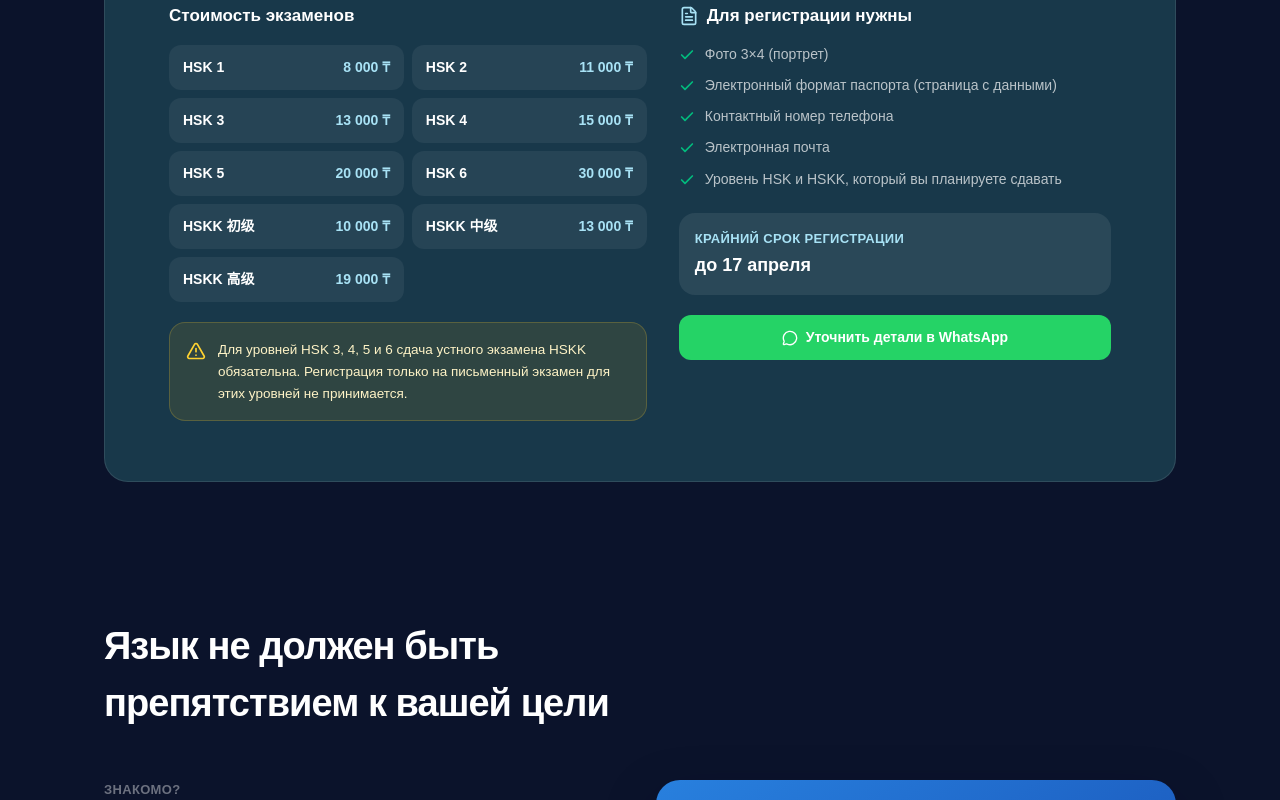
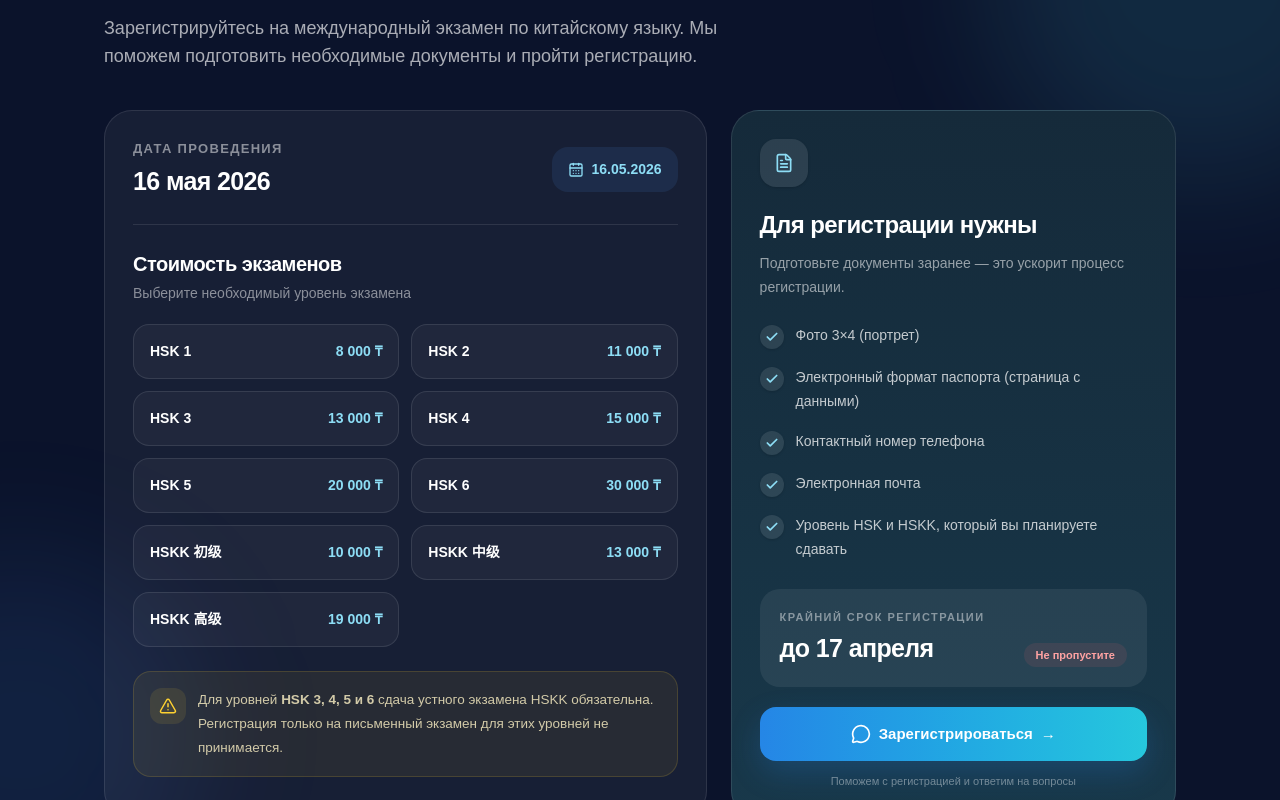
Before and after one commit to olzhas2357/Zagran-Easy, a Next.js app: page /language in a window 1280 px wide. Shown: the part 1920-2720 px from the top of the page. Built offline with nearby package versions, Linux system fonts and the light colour scheme; no server answers; a web font is replaced by a local one.

Commit message:
fix design

```diff
--- a/components/language/ExamAnnouncement.tsx
+++ b/components/language/ExamAnnouncement.tsx
@@ -1,4 +1,10 @@
-import { AlertTriangle, CalendarDays, Check, FileText, MessageCircle } from "lucide-react";
+import {
+  AlertTriangle,
+  CalendarDays,
+  Check,
+  FileText,
+  MessageCircle,
+} from "lucide-react";
 import { FadeIn } from "@/components/ui/FadeIn";
 import { waUrl } from "@/lib/utils";
 
@@ -24,82 +30,160 @@ const REQUIRED_DOCUMENTS = [
 
 export function ExamAnnouncement() {
   return (
-    <section className="bg-[#F5F8FF] py-10 sm:py-14 dark:bg-[#0B132B]">
-      <div className="mx-auto max-w-6xl px-4 sm:px-10">
+    <section className="relative overflow-hidden bg-[#F5F8FF] py-16 sm:py-20 lg:py-24 dark:bg-[#0B132B]">
+      {/* background decoration */}
+      <div className="pointer-events-none absolute -right-32 top-10 h-[420px] w-[420px] rounded-full bg-cyan-300/10 blur-3xl" />
+      <div className="pointer-events-none absolute -left-40 bottom-0 h-[360px] w-[360px] rounded-full bg-blue-400/10 blur-3xl" />
+
+      <div className="relative mx-auto max-w-6xl px-4 sm:px-10">
         <FadeIn>
-          <div
-                className="
-                    overflow-hidden rounded-[24px]
-                    border border-[#CBEAF8]
-                    bg-[#EAF7FD]
-                    px-5 py-6
-                    text-[#174B63]
-                    shadow-[0_12px_40px_rgba(74,157,196,0.12)]
-                    sm:px-8 sm:py-7
-                    dark:border-white/10
-                    dark:bg-[#18384A]
-                    dark:text-white
-                    dark:shadow-none
-                "
-                >
-            <div className="bg-[#EAF7FD] px-5 py-6 text-[#174B63] sm:px-8 sm:py-7 dark:bg-[#18384A] dark:text-white">
-              <div className="flex flex-wrap items-center gap-2 text-[12px] font-bold uppercase tracking-[0.12em] text-[#4A9DC4] dark:text-[#A8E2F5]">
+          {/* Header */}
+          <div className="max-w-3xl">
+            <div className="inline-flex items-center gap-2 rounded-full border border-blue-100 bg-[#EDF4FF] px-4 py-2 text-[12px] font-bold uppercase tracking-[0.1em] text-[#2563EB] dark:border-white/10 dark:bg-white/[0.06] dark:text-[#8DDDF5]">
               <CalendarDays className="h-4 w-4" />
               Международный экзамен
             </div>
-              <h2 className="mt-2 text-[25px] font-extrabold tracking-tight sm:text-[34px]">Регистрация на HSK и HSKK</h2>
-              <p className="mt-2 text-[15px] font-semibold text-[#427B91] dark:text-white/80">Дата экзамена: 16.05.2026</p>
+
+            <h2 className="mt-5 text-[36px] font-black leading-[1.03] tracking-[-0.035em] text-[#101828] sm:text-[48px] lg:text-[58px] dark:text-white">
+              Регистрация на
+              <br />
+              <span className="text-[#2563EB] dark:text-[#67D5F5]">
+                HSK и HSKK
+              </span>
+            </h2>
+
+            <p className="mt-5 max-w-2xl text-[16px] leading-7 text-[#52637A] sm:text-[18px] dark:text-white/65">
+              Зарегистрируйтесь на международный экзамен по китайскому
+              языку. Мы поможем подготовить необходимые документы и
+              пройти регистрацию.
+            </p>
           </div>
 
-            <div className="grid gap-8 p-5 sm:p-8 lg:grid-cols-[1.05fr_0.95fr]">
+          {/* Main content */}
+          <div className="mt-10 grid gap-6 lg:grid-cols-[1.15fr_0.85fr]">
+            {/* LEFT — prices */}
+            <div className="rounded-[28px] border border-[#E3EAF5] bg-white p-5 shadow-[0_20px_60px_rgba(35,70,120,0.08)] sm:p-7 dark:border-white/10 dark:bg-white/[0.05] dark:shadow-none">
+              <div className="flex flex-col gap-4 border-b border-slate-100 pb-6 sm:flex-row sm:items-center sm:justify-between dark:border-white/10">
                 <div>
-                <h3 className="text-[17px] font-extrabold text-ze-ink dark:text-white">Стоимость экзаменов</h3>
-                <div className="mt-4 grid grid-cols-1 gap-2 sm:grid-cols-2">
+                  <p className="text-[13px] font-bold uppercase tracking-[0.1em] text-[#70829A] dark:text-white/50">
+                    Дата проведения
+                  </p>
+
+                  <p className="mt-1 text-[25px] font-black tracking-tight text-[#101828] dark:text-white">
+                    16 мая 2026
+                  </p>
+                </div>
+
+                <div className="inline-flex w-fit items-center gap-2 rounded-2xl bg-[#EEF5FF] px-4 py-3 text-[14px] font-bold text-[#2563EB] dark:bg-blue-400/10 dark:text-[#8DDDF5]">
+                  <CalendarDays className="h-4 w-4" />
+                  16.05.2026
+                </div>
+              </div>
+
+              <div className="mt-6">
+                <h3 className="text-[20px] font-extrabold tracking-tight text-[#101828] dark:text-white">
+                  Стоимость экзаменов
+                </h3>
+
+                <p className="mt-1 text-[14px] text-[#70829A] dark:text-white/50">
+                  Выберите необходимый уровень экзамена
+                </p>
+
+                <div className="mt-5 grid grid-cols-1 gap-3 sm:grid-cols-2">
                   {EXAM_PRICES.map(([exam, price]) => (
-                    <div key={exam} className="flex items-center justify-between gap-3 rounded-xl bg-slate-50 px-3.5 py-3 dark:bg-white/[0.06]">
-                      <span className="text-[14px] font-semibold text-ze-ink dark:text-white">{exam}</span>
-                      <span className="whitespace-nowrap text-[14px] font-bold text-[#3D8DAF] dark:text-[#A8E2F5]">{price}</span>
+                    <div
+                      key={exam}
+                      className="group flex items-center justify-between gap-4 rounded-[16px] border border-[#E8EEF7] bg-[#F8FAFD] px-4 py-4 transition-all duration-200 hover:-translate-y-0.5 hover:border-[#B8D9F8] hover:bg-[#F0F7FF] hover:shadow-sm dark:border-white/10 dark:bg-white/[0.04] dark:hover:bg-white/[0.07]"
+                    >
+                      <span className="text-[14px] font-bold text-[#172033] dark:text-white">
+                        {exam}
+                      </span>
+
+                      <span className="whitespace-nowrap text-[14px] font-extrabold text-[#2586D8] dark:text-[#8DDDF5]">
+                        {price}
+                      </span>
                     </div>
                   ))}
                 </div>
+              </div>
 
-                <div className="mt-5 flex items-start gap-3 rounded-2xl border border-amber-200 bg-amber-50 p-4 dark:border-amber-300/20 dark:bg-amber-400/10">
-                  <AlertTriangle className="mt-0.5 h-5 w-5 flex-none text-amber-600 dark:text-amber-300" />
-                  <p className="text-[13.5px] leading-relaxed text-amber-950 dark:text-amber-100">
-                    Для уровней HSK 3, 4, 5 и 6 сдача устного экзамена HSKK обязательна. Регистрация только на письменный экзамен для этих уровней не принимается.
+              <div className="mt-6 flex items-start gap-3 rounded-[18px] border border-[#F8DFAC] bg-[#FFF9EC] p-4 dark:border-amber-300/15 dark:bg-amber-300/[0.07]">
+                <div className="flex h-9 w-9 flex-none items-center justify-center rounded-xl bg-amber-100 dark:bg-amber-300/10">
+                  <AlertTriangle className="h-4.5 w-4.5 text-amber-600 dark:text-amber-300" />
+                </div>
+
+                <p className="text-[13.5px] leading-6 text-[#755A20] dark:text-amber-100/80">
+                  Для уровней <strong>HSK 3, 4, 5 и 6</strong> сдача
+                  устного экзамена HSKK обязательна. Регистрация только
+                  на письменный экзамен для этих уровней не принимается.
                 </p>
               </div>
             </div>
 
-              <div className="flex flex-col">
-                <h3 className="flex items-center gap-2 text-[17px] font-extrabold text-ze-ink dark:text-white">
-                  <FileText className="h-5 w-5 text-[#4A9DC4] dark:text-[#A8E2F5]" />
+            {/* RIGHT — registration */}
+            <div className="flex flex-col rounded-[28px] border border-[#DCE8F7] bg-gradient-to-b from-[#EFF7FF] to-[#EAF8FC] p-5 shadow-[0_20px_60px_rgba(35,70,120,0.07)] sm:p-7 dark:border-white/10 dark:from-[#152A3A] dark:to-[#18384A] dark:shadow-none">
+              <div className="flex h-12 w-12 items-center justify-center rounded-2xl bg-white text-[#2586D8] shadow-sm dark:bg-white/10 dark:text-[#8DDDF5]">
+                <FileText className="h-5 w-5" />
+              </div>
+
+              <h3 className="mt-5 text-[24px] font-black tracking-tight text-[#101828] dark:text-white">
                 Для регистрации нужны
               </h3>
-                <ul className="mt-4 space-y-3">
+
+              <p className="mt-2 text-[14px] leading-6 text-[#61748A] dark:text-white/55">
+                Подготовьте документы заранее — это ускорит процесс
+                регистрации.
+              </p>
+
+              <ul className="mt-6 space-y-4">
                 {REQUIRED_DOCUMENTS.map((document) => (
-                    <li key={document} className="flex items-start gap-2.5 text-[14px] leading-snug text-slate-600 dark:text-white/70">
-                      <Check className="mt-0.5 h-4 w-4 flex-none text-emerald-500" strokeWidth={2.5} />
+                  <li
+                    key={document}
+                    className="flex items-start gap-3 text-[14px] leading-6 text-[#405269] dark:text-white/75"
+                  >
+                    <span className="mt-0.5 flex h-6 w-6 flex-none items-center justify-center rounded-full bg-white text-[#2586D8] shadow-sm dark:bg-white/10 dark:text-[#8DDDF5]">
+                      <Check className="h-3.5 w-3.5" strokeWidth={3} />
+                    </span>
+
                     {document}
                   </li>
                 ))}
               </ul>
 
-                <div className="mt-6 rounded-2xl bg-[#EBF1FE] p-4 dark:bg-white/[0.08]">
-                  <p className="text-[13px] font-bold uppercase tracking-wide text-[#3D8DAF] dark:text-[#A8E2F5]">Крайний срок регистрации</p>
-                  <p className="mt-1 text-[18px] font-extrabold text-ze-ink dark:text-white">до 17 апреля</p>
+              {/* deadline */}
+              <div className="mt-7 rounded-[20px] bg-white p-5 shadow-[0_8px_30px_rgba(60,100,140,0.08)] dark:bg-white/[0.07] dark:shadow-none">
+                <p className="text-[11px] font-extrabold uppercase tracking-[0.13em] text-[#6A7D94] dark:text-white/45">
+                  Крайний срок регистрации
+                </p>
+
+                <div className="mt-1 flex items-end justify-between gap-3">
+                  <p className="text-[25px] font-black tracking-tight text-[#101828] dark:text-white">
+                    до 17 апреля
+                  </p>
+
+                  <span className="rounded-full bg-red-50 px-3 py-1 text-[11px] font-bold text-red-500 dark:bg-red-400/10 dark:text-red-300">
+                    Не пропустите
+                  </span>
+                </div>
               </div>
 
+              {/* CTA */}
               <a
-                  href={waUrl("Здравствуйте! Хочу зарегистрироваться на экзамен HSK/HSKK 16.05.2026.")}
+                href={waUrl(
+                  "Здравствуйте! Хочу зарегистрироваться на экзамен HSK/HSKK 16.05.2026."
+                )}
                 target="_blank"
                 rel="noopener noreferrer"
-                  className="mt-5 inline-flex items-center justify-center gap-2 rounded-xl bg-ze-whatsapp px-5 py-3 text-[14px] font-bold text-white transition-colors hover:bg-ze-whatsapp-dark"
+                className="mt-5 inline-flex min-h-[54px] items-center justify-center gap-2 rounded-[16px] bg-gradient-to-r from-[#2586E6] to-[#26C7DD] px-6 text-[15px] font-extrabold text-white shadow-[0_12px_30px_rgba(37,134,230,0.22)] transition-all duration-200 hover:-translate-y-0.5 hover:shadow-[0_16px_36px_rgba(37,134,230,0.3)]"
               >
-                  <MessageCircle className="h-4 w-4" />
-                  Уточнить детали в WhatsApp
+                <MessageCircle className="h-5 w-5" />
+                Зарегистрироваться
+                <span aria-hidden>→</span>
               </a>
-              </div>
+
+              <p className="mt-3 text-center text-[11px] font-medium text-[#718399] dark:text-white/40">
+                Поможем с регистрацией и ответим на вопросы
+              </p>
             </div>
           </div>
         </FadeIn>
--- a/components/language/TeacherCard.tsx
+++ b/components/language/TeacherCard.tsx
@@ -13,7 +13,6 @@ export function TeacherCard({ teacher, onOpen }: { teacher: LanguageTeacher; onO
     >
       <div className="relative aspect-[5/4] w-full overflow-hidden bg-slate-100 sm:aspect-[4/5] dark:bg-white/5">
         {teacher.photo ? (
-          // eslint-disable-next-line @next/next/no-img-element
           <img
             src={teacher.photo}
             alt={teacher.name}
```
Lines whose indentation alone changed are shown as unchanged.
